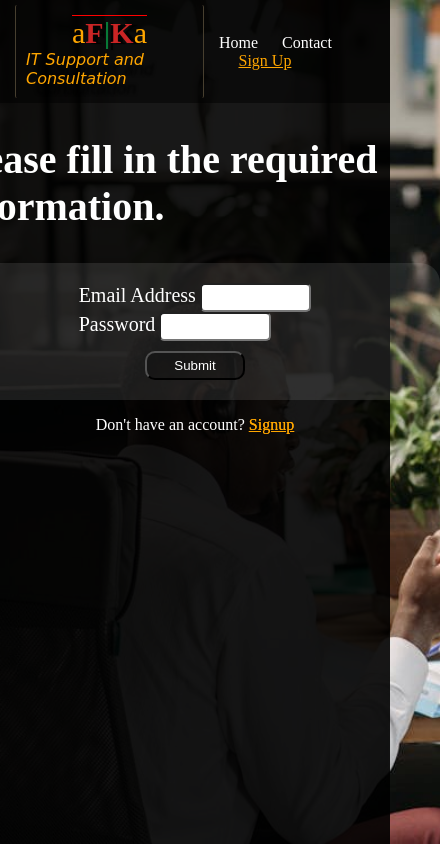
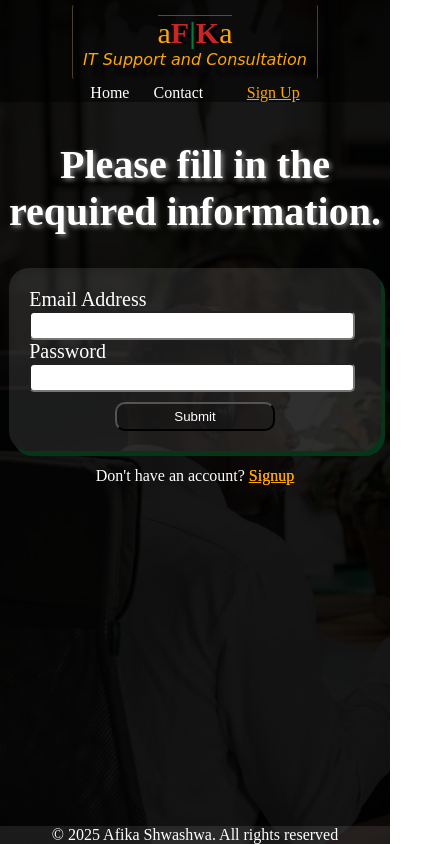
Before and after one commit to Afika-1/aFiKa-Consultations, a website: page login.html in a window 390 px wide. Shown: the whole page, 440 px wide, since content can reach past the window. Drawn offline with Linux system fonts and the light colour scheme.

Commit message:
login responsive

```diff
--- a/login.css
+++ b/login.css
@@ -13,7 +13,7 @@ section{
     flex-direction: column;
     align-items: center;
     background-color: rgba(0, 0, 0, 0.9);
-    height: 100vh;
+    height: 100%;
     /* justify-content: space-between; */
 
 }
@@ -79,11 +79,6 @@ text-align: center;
 }
 .navbar{
     background-color: rgba(0, 0, 0, 0.5);
-    /* display: flex; */
-    /* align-items: center;
-    justify-content: space-between;
-    flex-wrap: wrap; */
-    /* border-bottom: 0.1px rgb(14, 31, 31) solid; */
     padding: 0;
     color: white;
     width: 100%;
@@ -96,13 +91,12 @@ text-align: center;
 }
 
 
-form {
+/* form {
     display: flex;
     justify-content: center;
     align-items: center;
     flex-direction: column;
     width: 450px;
-    /* margin-top: 10%; */
     padding: 20px;
     background-color: rgb(255, 255, 255, 0.1);
     border-radius: 20px;
@@ -111,6 +105,31 @@ form {
   form input {
     padding: 5px;
     width: 25vw;
+
+    border-radius: 5px;
+  } */
+  h2{
+    text-shadow: 2px 2px 5px rgba(255, 255, 255, 0.5);
+            color: white;
+            font-size: 40px;
+            text-align: center;
+            margin-top: 10%;
+  }
+  form {
+    display: flex;
+    justify-content: center;
+    align-items: center;
+    flex-direction: column;
+    width: 450px;
+    padding: 20px;
+    background-color: rgb(255, 255, 255, 0.1);
+    border-radius: 20px;
+    color: white;
+    box-shadow: 4px 5px 0px 0px rgb(7, 53, 26);
+  }
+  form input {
+    padding: 5px;
+    width: 400px;
 
     border-radius: 5px;
   }
@@ -139,3 +158,31 @@ form {
     /* text-shadow: 1px 1px 9px rgba(255, 255, 255, 0.5); */
     color: white;
   }
+  footer {
+    position: absolute;
+    bottom: 0px;
+    color: white;
+    background-color: rgb(235, 236, 232, 0.1);
+    width: 100%;
+    text-align: center;
+  }
+  a{cursor: pointer;}
+
+  @media (max-width:910px) {
+    form{
+      width: 85vw;
+    }
+    form input{
+      width: 80vw;
+    }
+    button{
+      width: 10rem;
+    }
+
+}
+@media (max-width:500px) {
+  .container-fluid{
+    flex-direction: column;
+  }
+
+}
--- a/login.html
+++ b/login.html
@@ -29,13 +29,7 @@
       </nav>
 
       <div class="form-content">
-        <h2
-          style="
-            /* text-shadow: 2px 2px 5px rgba(255, 255, 255, 0.7); */
-            color: white;
-            font-size: 40px;
-          "
-        >
+        <h2>
           Please fill in the required information.
         </h2>
         <form>
@@ -51,6 +45,7 @@
         </form>
         <p>Don't have an account? <a href="signup.html"> Signup</a></p>
       </div>
+      <footer>© 2025 Afika Shwashwa. All rights reserved</footer>
     </section>
   </body>
 </html>
--- a/signup.css
+++ b/signup.css
@@ -28,7 +28,7 @@ section {
     font-size: 30px;
     color: rgb(255, 166, 0);
     border-top: 1px red solid;
-    /* text-shadow: 1px 1px 3px rgba(0, 0, 0, 0.9) */
+    /* text-shadow: 1px 1px 3px rgb(8, 121, 55, 0.9) */
 
 }
 .afika span{
@@ -170,9 +170,5 @@ a {
   .container-fluid{
     flex-direction: column;
   }
-  /* .navbar-nav{
-    display: flex;
-    justify-content: space-between;
-  } */
 
 }
```
